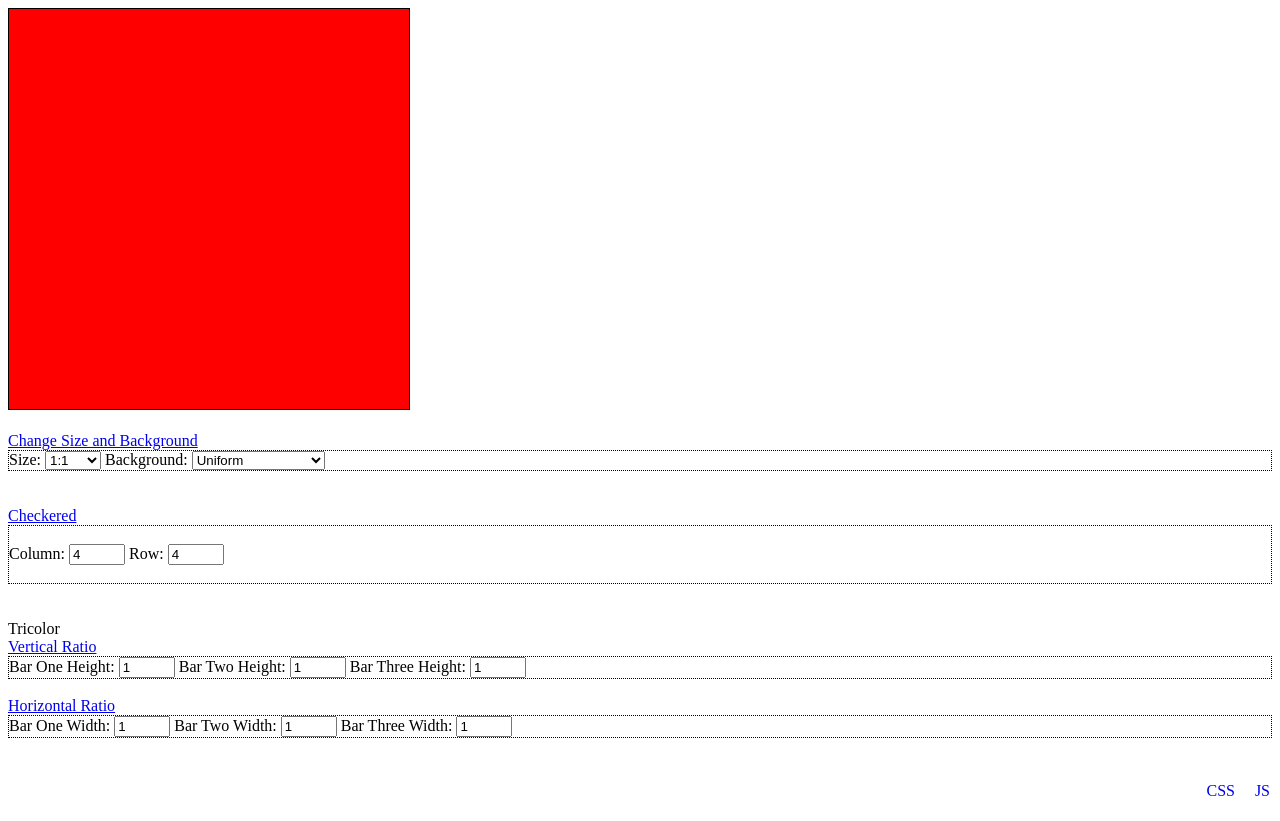
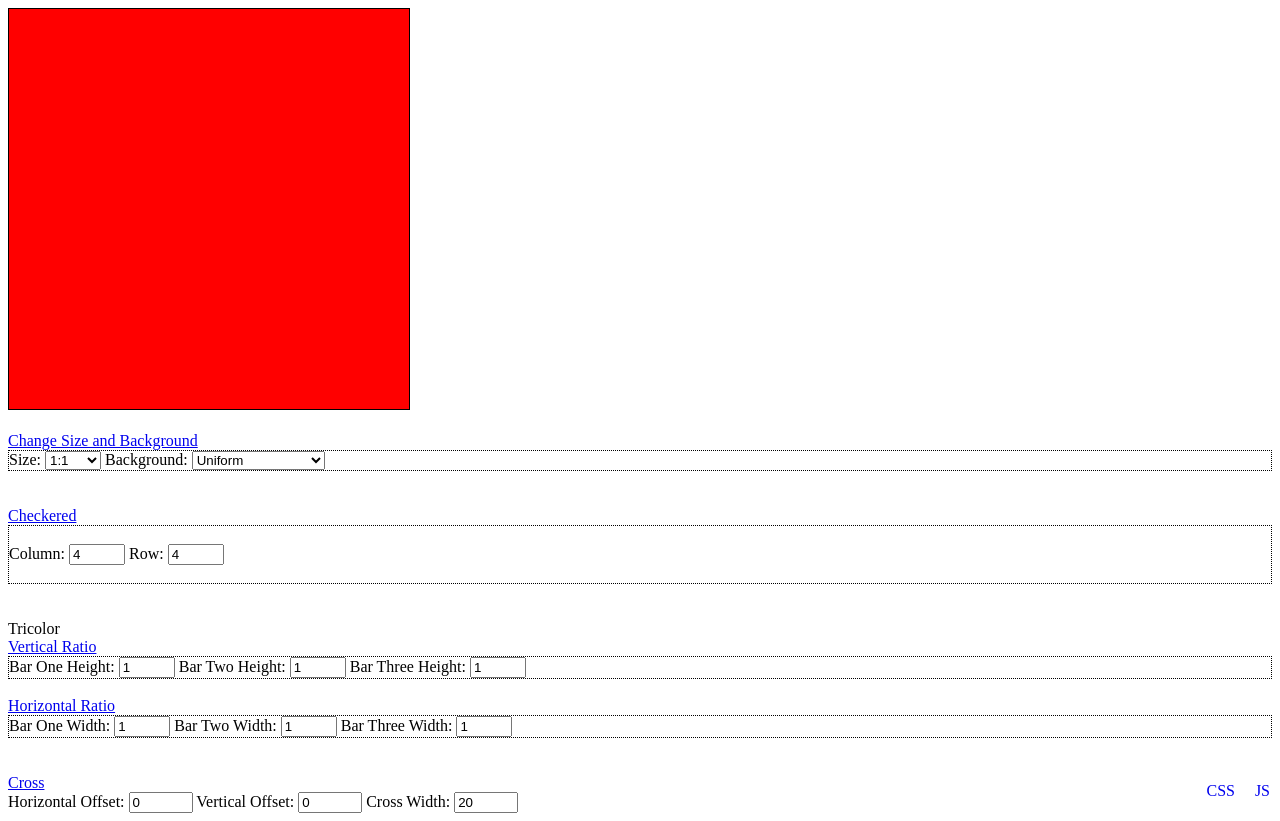
Before and after one commit to ndshariat/FlagDesigner, a plain HTML site: page index.html in a window 1280 px wide. Before the commit the page ends 800 px from the top, so only its background shows below. Drawn offline with nearby package versions, Linux system fonts and the light colour scheme; a web font is replaced by a local one.

Commit message:
added the cross input

```diff
--- a/index.html
+++ b/index.html
@@ -105,6 +105,23 @@
     Bar Three Width:
     <input type="number" name="barThreeW" min="0" max="20" onchange = "setBarThreeW(this)" value="1">
 </form>
+
+
+<br>
+<br>
+
+<a class="reply" href="#dropDown5">Cross</a>
+
+    <br>
+<form id="dropDown5">
+    Horizontal Offset:
+    <input type="number" name="crossHorOff" min="-20" max="20" onchange = "setCrossHorOff(this)" value="0">
+    Vertical Offset:
+    <input type="number" name="crossVerOff" min="-20" max="20" onchange = "setCrossVerOff(this)" value="0">
+    Cross Width:
+    <input type="number" name="crossWidth" min="1" max="200" onchange = "setCrossWidth(this)" value="20">
+</form>
+
     <a target="_blank" href="style.css"><div class="reveal1">CSS</div></a>
     <a target="_blank" href="fmaker.js"><div class="reveal2">JS</div></a>
   </body>
```
